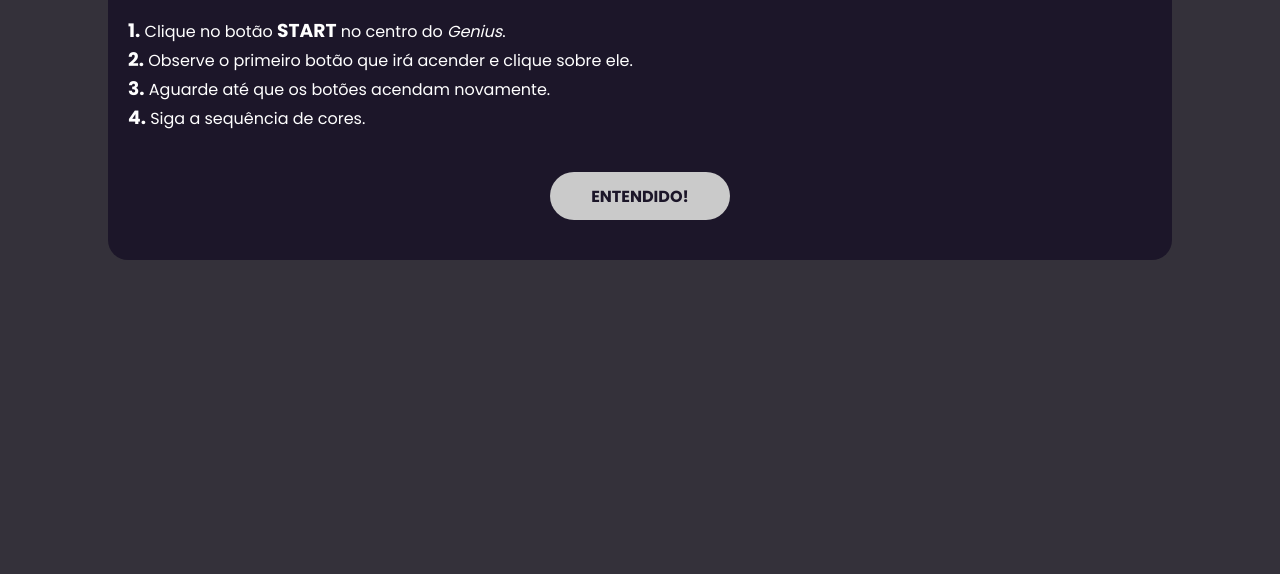
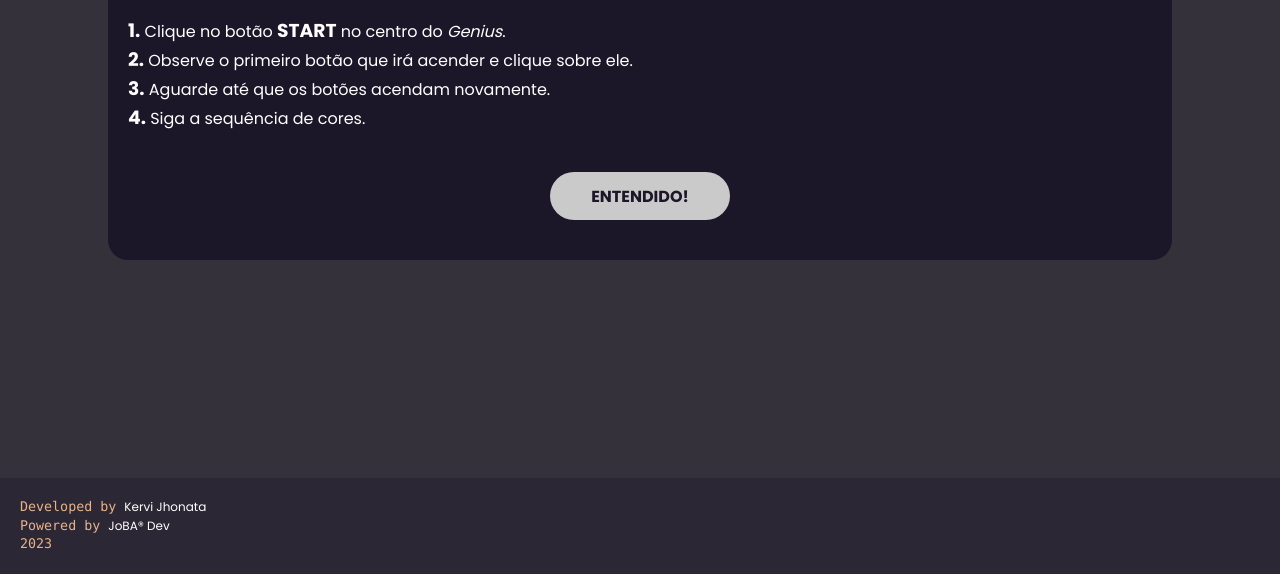
Before and after one commit to kervijhonata/genius-game, a website: page public/index.html in a window 1280 px wide. Shown: the part 322-896 px from the top of the page. Before the commit the page ends 800 px from the top, so only its background shows below. Drawn offline with Linux system fonts and the light colour scheme.

Commit message:
style: adding footer info into index.html

```diff
--- a/public/index.html
+++ b/public/index.html
@@ -57,6 +57,13 @@
             </div>
         </div>
     </div>
+    <footer>
+        <div class="dev-container">
+            <p class="dev-info">Developed by <a href="https://github.com/kervijhonata">Kervi Jhonata</a></p>
+            <p class="">Powered by <a href="#soon">JoBA&reg; Dev</a></p>
+            <p class="date-info">2023</p>
+        </div>
+    </footer>
     <script type="module" src="./js/game.js"></script>
 </body>
 </html>
--- a/public/scss/style.scss
+++ b/public/scss/style.scss
@@ -8,6 +8,7 @@
     --green:#00ff00;
     --yellow:#ffff00;
     --blue:#0000ff;
+    --yellowish: #e9b387;
 }
 
 * {
@@ -305,8 +306,37 @@ main {
 
 }
 
+footer {
+    width: 100%;
+    box-sizing: border-box;
+
+    .dev-container {
+        width: 100%;
+        padding: 20px;
+        box-sizing: border-box;
+        background: #1c16295d;
+        color: var(--yellowish);
+
+        p {
+            line-height: 14pt;
+            font: {
+                family: 'Consolas', monospace;
+                size: 10pt;
+            }
+            a{
+                text-decoration: none;
+                color: white;
+                font: {
+                    family: 'Poppins', sans-serif;
+                    size: 9pt;
+                }
+             }
+        }
+    }
+}
+
+
 // Animations
-
 @keyframes blink {
     0% {
         filter: brightness(120%);
```
Also changed, not shown: public/css/style.css, 1 other file.
